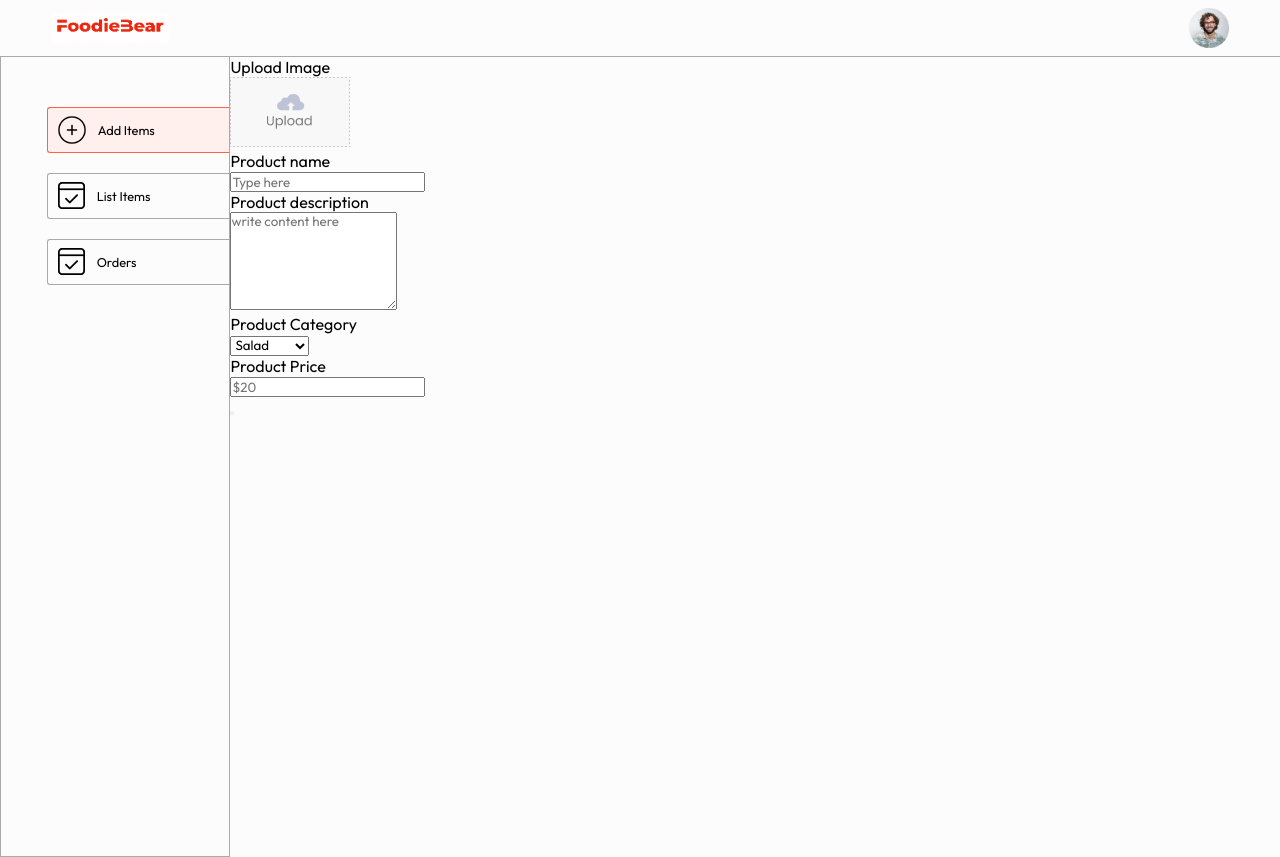
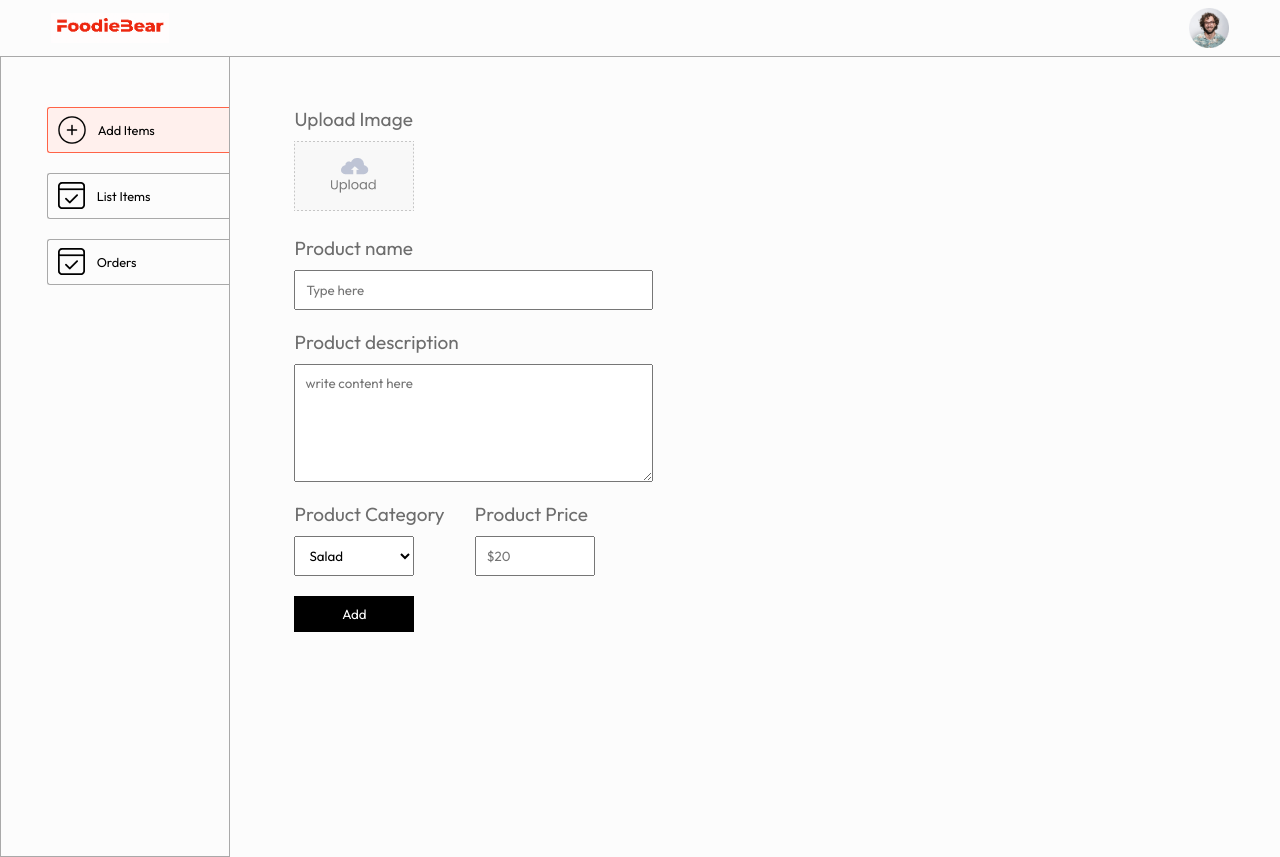
Before and after one commit to HAXAZE/FoodieBear, a React (Vite) app in the folder admin/: page /add in a window 1280 px wide. Built offline with nearby package versions, Linux system fonts and the light colour scheme.

Commit message:
created logic of image uploading on admin panel

```diff
--- a/admin/src/index.css
+++ b/admin/src/index.css
@@ -27,3 +27,35 @@
     display: flex;
 
 }
+
+.flex-col{
+    display: flex;
+    flex-direction:column;
+    gap: 10px;
+}
+.add-img-upload img{
+    width: 120px;
+}
+.add-product-name, .add-product-description{
+    width: max(40%,280px);
+}
+.add-product-name input, .add-product-description textarea{
+    padding: 10px;
+}
+.add-category-price{
+    display: flex;
+    gap: 30px;
+}
+.add-category-price select, .add-category-price input{
+    max-width: 120px;
+    padding: 10px;
+}
+
+.add-btn{
+    max-width: 120px;
+    border: none;
+    padding: 10px;
+    background-color: black;
+    color: white;
+    cursor: pointer;
+}
--- a/admin/src/pages/Add/Add.css
+++ b/admin/src/pages/Add/Add.css
@@ -0,0 +1,10 @@
+.add{
+    width: 70%;
+    margin-left: max(5vw,25px);
+    margin-top: 50px;
+    color: #6d6d6d;
+    font-size: 19px;
+}
+.add form{
+    gap: 20px;
+}
--- a/admin/src/pages/Add/Add.jsx
+++ b/admin/src/pages/Add/Add.jsx
@@ -1,16 +1,19 @@
-import React from 'react'
+import React, { useState } from 'react'
 import './Add.css'
 import { assets } from '../../assets/assets'
 const Add = () => {
+
+
+    const[image,setImage] = useState(false);
   return (
     <div className='add'>
         <form className='flex-col'>
             <div className="add-img-upload flex-col">
                 <p>Upload Image</p>
                 <label htmlFor="image">
-                    <img src={assets.upload_area} alt="" />
+                    <img src={image?URL.createObjectURL(image):assets.upload_area} alt="" />
                 </label>
-                <input type="file" id="image" hidden required/>
+                <input onChange={(e)=>setImage(e.target.files[0])}type="file" id="image" hidden required/>
             </div>
             <div className="add-product-name flex-col">
                 <p>Product name </p>
@@ -39,7 +42,7 @@
                     <input type="Number" name='price' placeholder='$20' />
                 </div>
             </div>
-            <button></button>
+            <button type='submit' className='add-btn'>Add</button>
         </form>
 
     </div>
```
